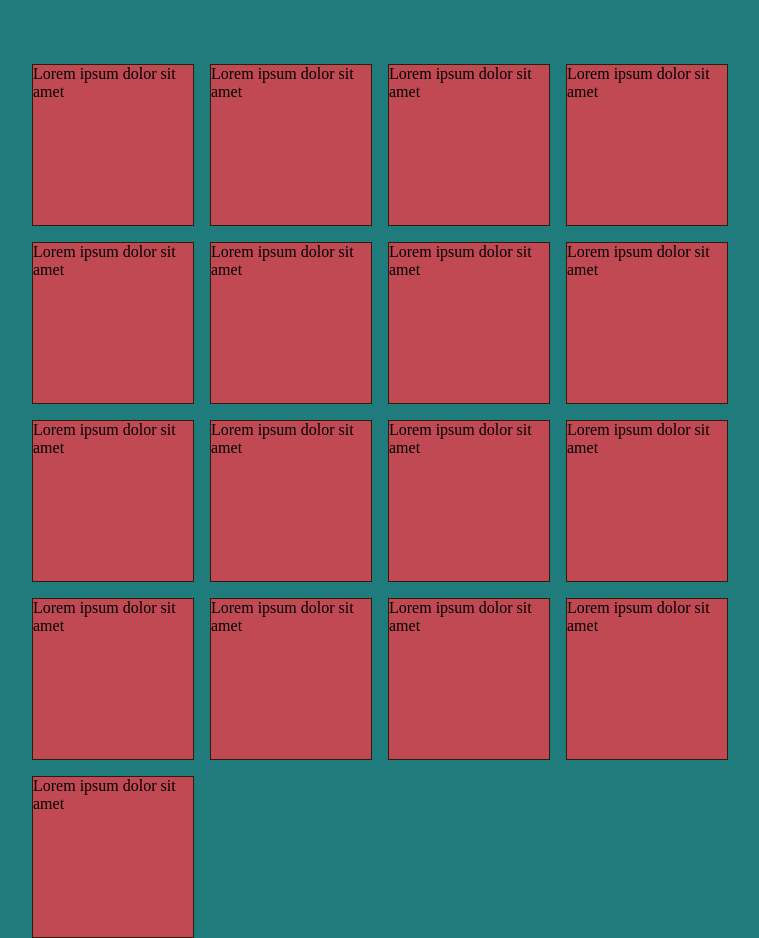
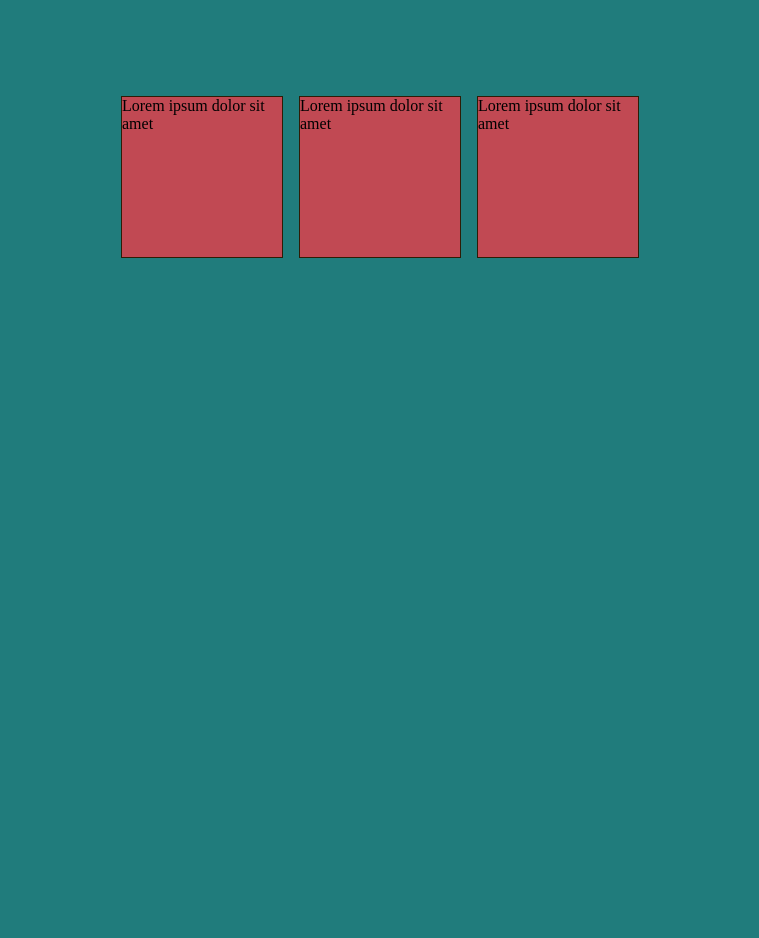
Before and after one commit to marcferraro/portfolio, a plain HTML site: page porfolio.html in a window 1280 px wide. Shown: the part 1508-2446 px from the top of the page, without its empty margins (260-1019 px from the left). After the commit the page ends 1798 px from the top, so only its background shows below. Drawn offline with Linux system fonts and the light colour scheme.

Commit message:
blog tweaking

```diff
--- a/engineering.css
+++ b/engineering.css
@@ -149,8 +149,11 @@ body{
 .blog-container{
     display: flex;
     flex-wrap: wrap;
-    width: min(43.5rem);
-    justify-content: flex-start;
+    padding: 2rem;
+    justify-content: space-evenly;
+    /* align-items: center; */
+
+    /* width: min(43.5rem); */
     gap: 1rem;
 
     /* width: min(90%, 75rem); */
--- a/porfolio.html
+++ b/porfolio.html
@@ -75,48 +75,6 @@
                     <div id='3' class='blog-card'>
                         Lorem ipsum dolor sit amet
                     </div>
-                    <div id='4' class='blog-card'>
-                        Lorem ipsum dolor sit amet
-                    </div>
-                    <div id='5' class='blog-card'>
-                        Lorem ipsum dolor sit amet
-                    </div>
-                    <div id='5' class='blog-card'>
-                        Lorem ipsum dolor sit amet
-                    </div>
-                    <div id='5' class='blog-card'>
-                        Lorem ipsum dolor sit amet
-                    </div>
-                    <div id='5' class='blog-card'>
-                        Lorem ipsum dolor sit amet
-                    </div>
-                    <div id='5' class='blog-card'>
-                        Lorem ipsum dolor sit amet
-                    </div>
-                    <div id='5' class='blog-card'>
-                        Lorem ipsum dolor sit amet
-                    </div>
-                    <div id='5' class='blog-card'>
-                        Lorem ipsum dolor sit amet
-                    </div>
-                    <div id='5' class='blog-card'>
-                        Lorem ipsum dolor sit amet
-                    </div>
-                    <div id='5' class='blog-card'>
-                        Lorem ipsum dolor sit amet
-                    </div>
-                    <div id='5' class='blog-card'>
-                        Lorem ipsum dolor sit amet
-                    </div>
-                    <div id='5' class='blog-card'>
-                        Lorem ipsum dolor sit amet
-                    </div>
-                    <div id='5' class='blog-card'>
-                        Lorem ipsum dolor sit amet
-                    </div>
-                    <div id='5' class='blog-card'>
-                        Lorem ipsum dolor sit amet
-                    </div>
                 </div>
             </section>
         </div>
```
